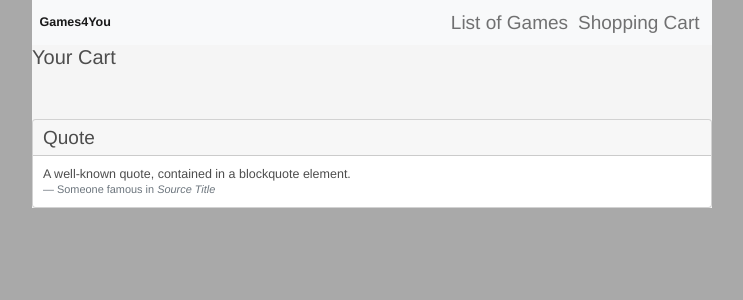
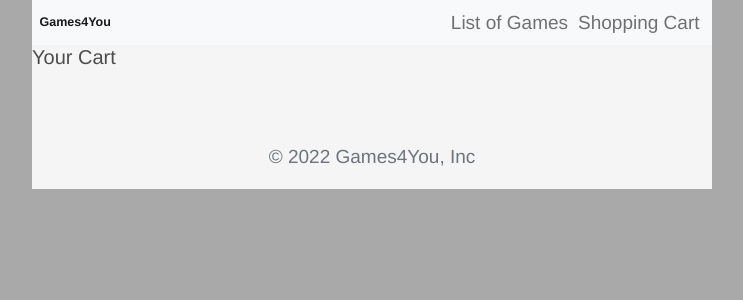
Before and after one commit to kouvang322/First-Vue, a Vue app in the folder First vue/: page /shoppingcart in a window 1280 px wide. Shown: the top 300 px of the page, without its empty margins (268-1011 px from the left). Built offline with nearby package versions, Linux system fonts and the light colour scheme.

Commit message:
Footer
Changed footer

```diff
--- a/First vue/src/App.vue
+++ b/First vue/src/App.vue
@@ -18,17 +18,11 @@
 
     <RouterView></RouterView><br>
 
-    <div class="card">
-      <div class="card-header">
-        Quote
-      </div>
-      <div class="card-body">
-        <blockquote class="blockquote mb-0">
-          <p>A well-known quote, contained in a blockquote element.</p>
-          <footer class="blockquote-footer">Someone famous in <cite title="Source Title">Source Title</cite></footer>
-        </blockquote>
-      </div>
-    </div>
+    <div class="container">
+  <footer class="py-3 my-4">
+    <p class="text-center text-muted">© 2022 Games4You, Inc</p>
+  </footer>
+</div>
 
   </div>
 </template>
--- a/First vue/src/components/VideoGameComponents/VideoGameListItem.vue
+++ b/First vue/src/components/VideoGameComponents/VideoGameListItem.vue
@@ -15,7 +15,7 @@
                         Price {{ props.price }}
                         {{ props.description }}
                     </strong>
-                    <br><button type="button" class="btn btn-primary" @click="vgStore.addToCartList">Add to
+                    <br><button type="button" class="btn btn-primary" @click="vgStore.addToCartList(props.name, props.price)">Add to
                         Cart</button>
                 </div>
             </div>
--- a/First vue/src/stores/VideoGameStore.js
+++ b/First vue/src/stores/VideoGameStore.js
@@ -34,25 +34,20 @@ export const useVideoGameStore = defineStore('VideoGameStore', () => {
     const shoppingCartList = ref([])
 
 
-    function anyoneCanUse() {
-        alert("")
+    function addToCartList(name, price) {
+        shoppingCartList.value.push({
+            name: name,
+            price: price,
+        });
 
     }
 
-    function addToCartList() {
-        shoppingCartList.value.push({
-            id: 'itemAdded1',
-            content: 'productGameList.value',
-            name: 'Overwatch',
-            price: 39.99,
-        });
-        console.log(shoppingCartList.value[0]);
+    function removeFromCart(index) {
+        shoppingCartList.value.splice(index, 1);
     }
 
 
-
-
-    return { productGameList, shoppingCartList, anyoneCanUse, addToCartList, }
+    return { productGameList, shoppingCartList, addToCartList, removeFromCart, }
 
 })
 
--- a/First vue/src/views/ShoppingCart.vue
+++ b/First vue/src/views/ShoppingCart.vue
@@ -3,13 +3,13 @@
         <h2>Your Cart</h2><br>
 
     <div class="list-group">
-        <ul v-for="item in vgStore.shoppingCartList" :key="item.name">
-            <li>
-                {{item.name}}
-                {{item.price}}
+        <ul v-for="item, index in vgStore.shoppingCartList" :key="item.name">
+            <li class="list-group-item">
+                <br>{{item.name}}
+                <br>Price: {{item.price}}
+                <button type="button" class="btn btn-danger" @click="vgStore.removeFromCart(index)">Remove Item</button>
             </li>
         </ul>
-
 
     </div>
 
```
